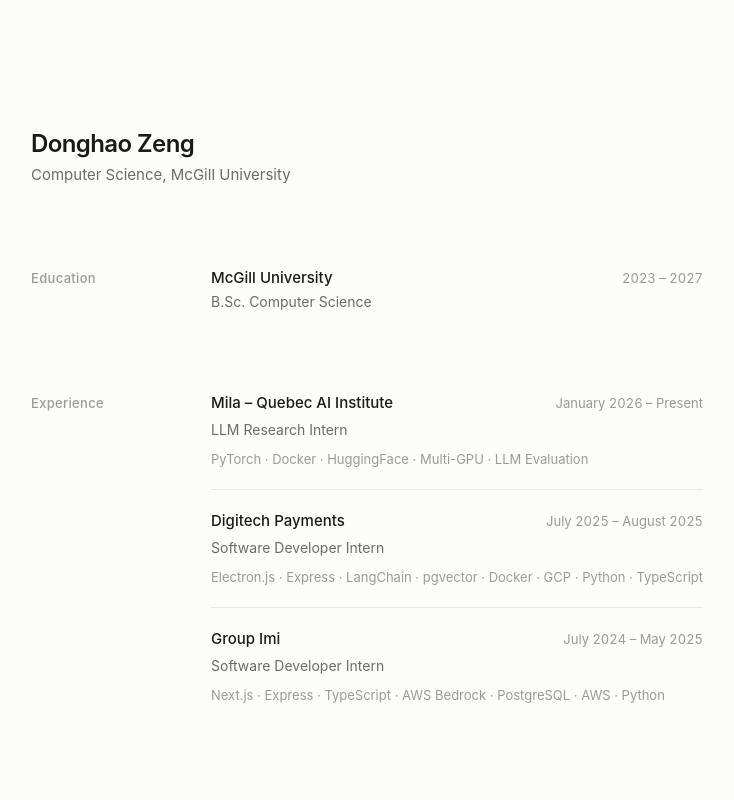
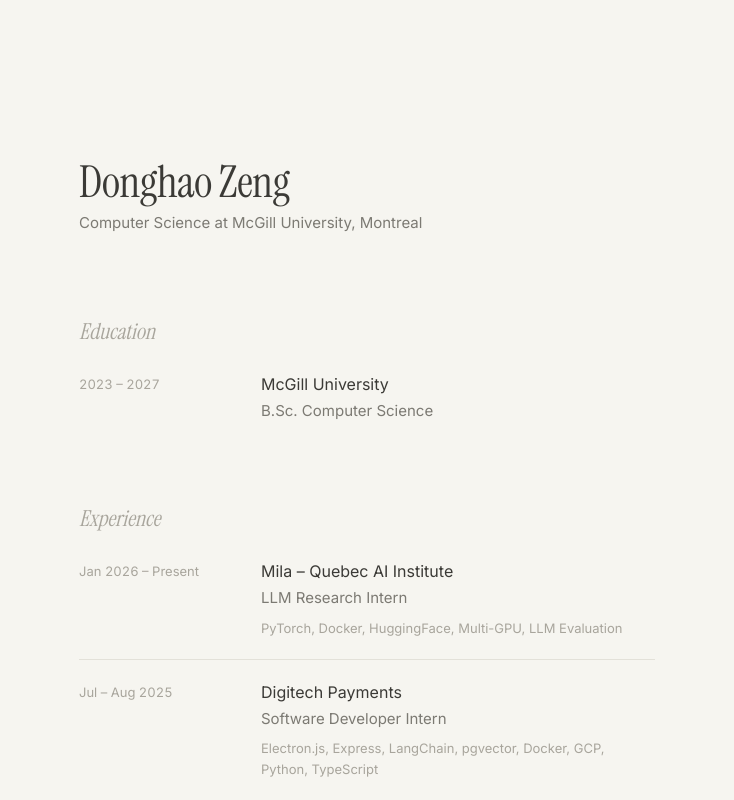
Before and after one commit to saintsauceee/saintsauceee.github.io, a Next.js app in the folder portfolio/: page / in a window 1280 px wide. Shown: the top 800 px of the page, without its empty margins (273-1007 px from the left). Built offline with nearby package versions, Linux system fonts and the light colour scheme.

Commit message:
soften light theme: warm palette, serif heading, lighter weights
Co-Authored-By: Claude Fable 5.1 <noreply@anthropic.com>

```diff
--- a/portfolio/src/app/globals.css
+++ b/portfolio/src/app/globals.css
@@ -1,11 +1,11 @@
 @import "tailwindcss";
 
 :root {
-  --bg: #fcfcfa;
-  --fg: #1a1a1a;
-  --muted: #6b6b6b;
-  --faint: #9a9a9a;
-  --line: #e6e6e2;
+  --bg: #f6f5f0;
+  --fg: #3b3a36;
+  --muted: #7c7a73;
+  --faint: #a8a59c;
+  --line: #e3e1d9;
 }
 
 html,
@@ -14,11 +14,10 @@ body {
   color: var(--fg);
   margin: 0;
   padding: 0;
-  font-family: -apple-system, BlinkMacSystemFont, "Inter", "Segoe UI", Helvetica, Arial, sans-serif;
   -webkit-font-smoothing: antialiased;
   text-rendering: optimizeLegibility;
 }
 
 ::selection {
-  background: #e8e8e3;
+  background: #e6e3d8;
 }
--- a/portfolio/src/app/layout.tsx
+++ b/portfolio/src/app/layout.tsx
@@ -1,9 +1,13 @@
 import type { Metadata } from "next";
+import { Inter, Instrument_Serif } from "next/font/google";
 import "./globals.css";
 
+const inter = Inter({ subsets: ["latin"], variable: "--font-sans" });
+const serif = Instrument_Serif({ subsets: ["latin"], weight: "400", style: ["normal", "italic"], variable: "--font-serif" });
+
 export const metadata: Metadata = {
-  title: "Donghao Zeng - Portfolio",
-  description: "Donghao Zeng - Portfolio",
+  title: "Donghao Zeng",
+  description: "Donghao Zeng — Computer Science, McGill University",
 };
 
 export default function RootLayout({
@@ -12,10 +16,8 @@ export default function RootLayout({
   children: React.ReactNode;
 }>) {
   return (
-    <html lang="en">
-      <body
-        className={`antialiased`}
-      >
+    <html lang="en" className={`${inter.variable} ${serif.variable}`}>
+      <body className="font-[family-name:var(--font-sans)]">
         {children}
       </body>
     </html>
--- a/portfolio/src/app/page.tsx
+++ b/portfolio/src/app/page.tsx
@@ -2,33 +2,46 @@ import { EDUCATION, EXPERIENCES } from "@/data";
 
 function Section({ title, children }: { title: string; children: React.ReactNode }) {
   return (
-    <section className="grid grid-cols-1 sm:grid-cols-[140px_1fr] gap-4 sm:gap-10">
-      <h2 className="text-[13px] font-medium text-[var(--faint)] tracking-wide pt-0.5">{title}</h2>
-      <div>{children}</div>
+    <section className="flex flex-col gap-6">
+      <h2 className="font-[family-name:var(--font-serif)] italic text-[22px] text-[var(--faint)]">
+        {title}
+      </h2>
+      {children}
     </section>
+  );
+}
+
+function Entry({ title, subtitle, period, note }: {
+  title: string; subtitle: string; period: string; note?: string;
+}) {
+  return (
+    <li className="grid grid-cols-1 sm:grid-cols-[150px_1fr] gap-1 sm:gap-8 py-5 first:pt-0 last:pb-0">
+      <span className="text-[13px] text-[var(--faint)] tabular-nums pt-[3px]">{period}</span>
+      <div className="flex flex-col gap-1">
+        <span className="text-[16px] text-[var(--fg)]">{title}</span>
+        <span className="text-[15px] text-[var(--muted)]">{subtitle}</span>
+        {note && <span className="text-[13px] text-[var(--faint)] mt-1 leading-relaxed">{note}</span>}
+      </div>
+    </li>
   );
 }
 
 export default function Home() {
   return (
-    <main className="min-h-screen px-6 sm:px-10 py-24 sm:py-32">
-      <div className="mx-auto max-w-2xl flex flex-col gap-20">
+    <main className="min-h-screen px-6 sm:px-10 py-28 sm:py-40">
+      <div className="mx-auto max-w-xl flex flex-col gap-20">
 
-        <header className="flex flex-col gap-1">
-          <h1 className="text-2xl font-semibold tracking-tight">Donghao Zeng</h1>
-          <p className="text-[15px] text-[var(--muted)]">Computer Science, McGill University</p>
+        <header className="flex flex-col gap-2">
+          <h1 className="font-[family-name:var(--font-serif)] text-[44px] leading-none tracking-[-0.01em]">
+            Donghao Zeng
+          </h1>
+          <p className="text-[15px] text-[var(--muted)]">Computer Science at McGill University, Montreal</p>
         </header>
 
         <Section title="Education">
           <ul className="flex flex-col divide-y divide-[var(--line)]">
             {EDUCATION.map((edu) => (
-              <li key={edu.school} className="py-4 first:pt-0 last:pb-0 flex flex-col gap-0.5">
-                <div className="flex justify-between gap-6 flex-wrap items-baseline">
-                  <span className="text-[15px] font-medium">{edu.school}</span>
-                  <span className="text-[13px] text-[var(--faint)] tabular-nums">{edu.period}</span>
-                </div>
-                <span className="text-[14px] text-[var(--muted)]">{edu.degree}</span>
-              </li>
+              <Entry key={edu.school} title={edu.school} subtitle={edu.degree} period={edu.period} />
             ))}
           </ul>
         </Section>
@@ -36,16 +49,8 @@ export default function Home() {
         <Section title="Experience">
           <ul className="flex flex-col divide-y divide-[var(--line)]">
             {EXPERIENCES.map((exp) => (
-              <li key={exp.company} className="py-5 first:pt-0 last:pb-0 flex flex-col gap-1">
-                <div className="flex justify-between gap-6 flex-wrap items-baseline">
-                  <span className="text-[15px] font-medium">{exp.company}</span>
-                  <span className="text-[13px] text-[var(--faint)] tabular-nums">{exp.period}</span>
-                </div>
-                <span className="text-[14px] text-[var(--muted)]">{exp.role}</span>
-                <p className="text-[13px] text-[var(--faint)] mt-1.5">
-                  {exp.technologies.join(" · ")}
-                </p>
-              </li>
+              <Entry key={exp.company} title={exp.company} subtitle={exp.role}
+                period={exp.period} note={exp.technologies.join(", ")} />
             ))}
           </ul>
         </Section>
--- a/portfolio/src/data.ts
+++ b/portfolio/src/data.ts
@@ -10,7 +10,7 @@ export const EXPERIENCES: Experience[] = [
     {
         company: "Mila – Quebec AI Institute",
         role: "LLM Research Intern",
-        period: "January 2026 – Present",
+        period: "Jan 2026 – Present",
         technologies: [
             "PyTorch", "Docker", "HuggingFace", "Multi-GPU", "LLM Evaluation"
         ],
@@ -18,7 +18,7 @@ export const EXPERIENCES: Experience[] = [
     {
         company: "Digitech Payments",
         role: "Software Developer Intern",
-        period: "July 2025 – August 2025",
+        period: "Jul – Aug 2025",
         technologies: [
             "Electron.js", "Express", "LangChain", "pgvector", "Docker", "GCP", "Python", "TypeScript"
         ],
@@ -26,7 +26,7 @@ export const EXPERIENCES: Experience[] = [
     {
         company: "Group Imi",
         role: "Software Developer Intern",
-        period: "July 2024 – May 2025",
+        period: "Jul 2024 – May 2025",
         technologies: [
             "Next.js", "Express", "TypeScript", "AWS Bedrock", "PostgreSQL", "AWS", "Python"
         ],
```
